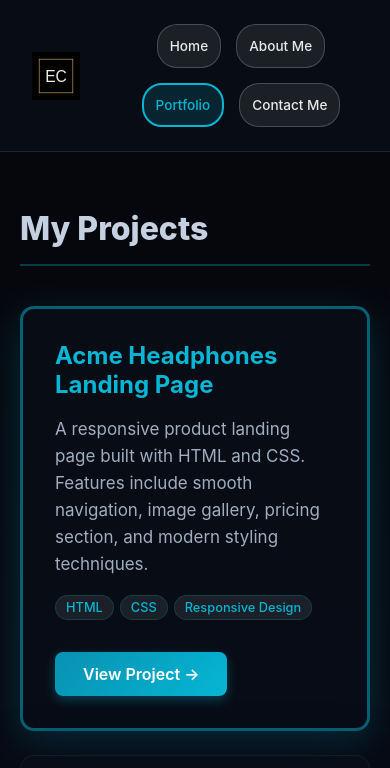
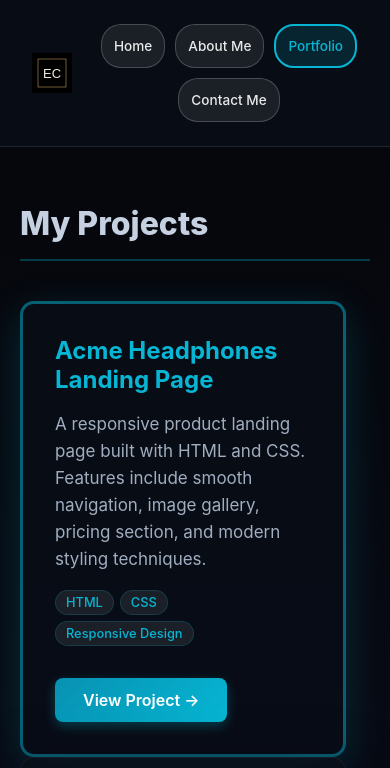
Before and after one commit to ericjc2324/Portfolio, a plain HTML site: page src/pages/portfolio.html in a window 390 px wide. Shown: the top 768 px of the page. Drawn offline with Linux system fonts and the light colour scheme; files whose address does not match are found by name.

Commit message:
Constrain header logo size; fix portfolio media query

```diff
--- a/docs/styles/pages/styles.css
+++ b/docs/styles/pages/styles.css
@@ -303,6 +303,13 @@ footer {
   align-items: center;
   justify-content: center;
 }
+
+/* Keep header/logo a consistent, reasonable size on published site */
+.site-header .header-logo img {
+  height: 40px !important;
+  width: auto !important;
+  max-width: 160px !important;
+}
 .nav-buttons a:hover {
   transform: translateY(-2px);
   background: rgba(255,255,255,0.12);
--- a/src/styles/pages/portfolio.css
+++ b/src/styles/pages/portfolio.css
@@ -220,6 +220,13 @@ h2 {
   text-decoration: underline;
 }
 
+/* Ensure header logo stays a reasonable size across pages */
+.site-header .header-logo img {
+  height: 40px !important;
+  width: auto !important;
+  max-width: 160px !important;
+}
+
 footer {
   background-color: #0d1424;
   color: var(--text);
@@ -285,15 +292,20 @@ footer {
     border-bottom: 1px solid rgba(255,255,255,0.1) !important;
     padding: 24px 32px 24px 32px !important;
     min-height: 64px !important;
+  }
 
   .project-grid {
     grid-template-columns: 1fr;
-    display: flex !important;
-    align-items: center !important;
+    display: block !important;
+    align-items: stretch !important;
     margin-right: 24px !important;
+  }
+
   .nav-buttons {
     gap: 10px;
   }
+
+  .header-logo {
     max-width: 48px !important;
     height: auto !important;
     margin-right: 20px !important;
```
